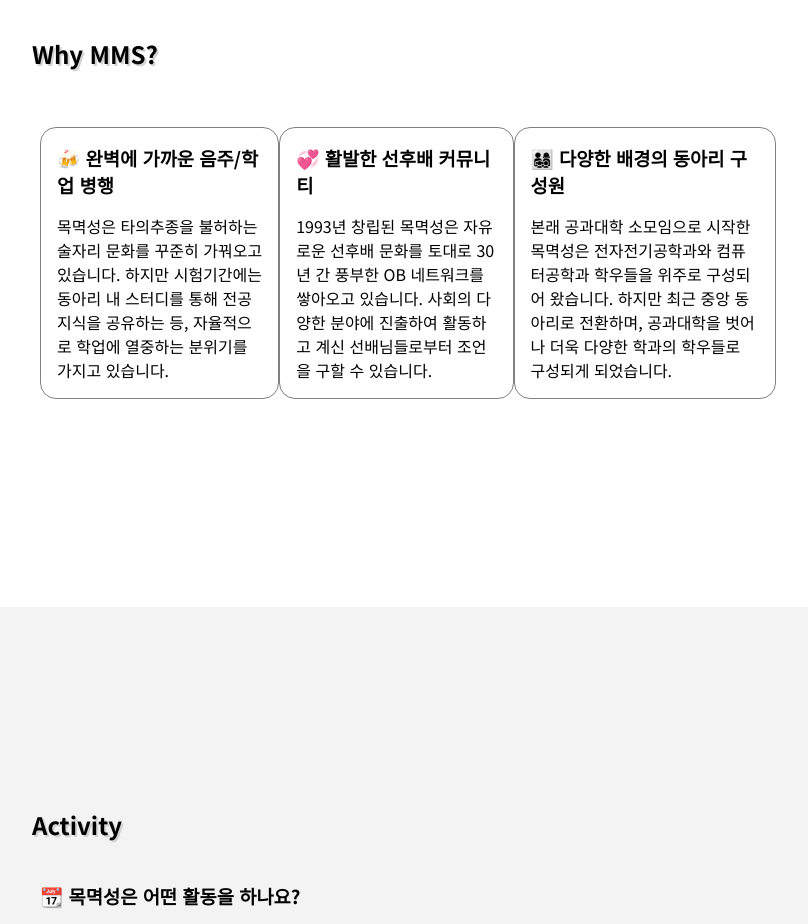
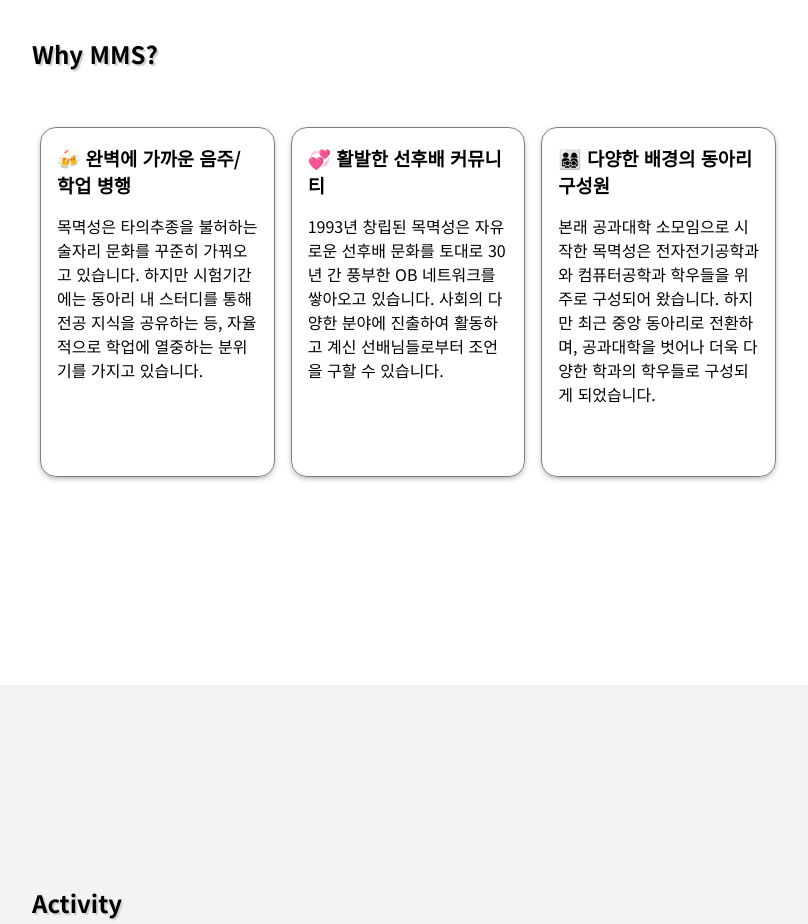
Before and after one commit to tom9744/MMS-Recruit, a Nuxt app: page / in a window 1280 px wide. Shown: the part 2360-3284 px from the top of the page, without its empty margins (232-1040 px from the left). Built offline with nearby package versions, Linux system fonts and the light colour scheme.

Commit message:
feat: #1 Card 컴포넌트 수정, AdvantageList 컴포넌트 분리

```diff
--- a/components/Card/Card.vue
+++ b/components/Card/Card.vue
@@ -1,5 +1,5 @@
 <template>
-  <div class="card">
+  <div class="card" :class="isIntersecting ? 'card__visible' : ''">
     <div class="card--header">
       <slot name="header" />
     </div>
@@ -7,26 +7,69 @@
     <div class="card--main">
       <slot name="main" />
     </div>
-
-    <div class="card--footer">
-      <slot name="footer" />
-    </div>
   </div>
 </template>
 
 <script>
-export default {}
+export default {
+  data() {
+    return {
+      observer: null,
+      observerOption: {
+        threshold: 0.25,
+      },
+      isIntersecting: null,
+    }
+  },
+
+  mounted() {
+    this.observer = new IntersectionObserver(([entry]) => {
+      this.isIntersecting = entry.isIntersecting
+    }, this.observerOption)
+
+    this.observer.observe(this.$el)
+  },
+
+  destroyed() {
+    this.observer.disconnect()
+  },
+}
 </script>
 
 <style lang="scss" scoped>
 .card {
+  height: 100%;
+  width: 100%;
+
   padding: 1rem;
 
   border: 1px solid gray;
   border-radius: 16px;
 
+  box-shadow: 0px 2px 6px -2px gray;
+
+  opacity: 0;
+
   &--header {
     margin-bottom: 1rem;
   }
+
+  &__visible {
+    opacity: 1;
+
+    animation: popIn 0.5s ease;
+  }
+}
+
+@keyframes popIn {
+  0% {
+    transform: scale(0);
+  }
+  75% {
+    transform: scale(1.05);
+  }
+  100% {
+    transform: scale(1);
+  }
 }
 </style>
--- /dev/null
+++ b/components/Introduction/Advantage/AdvantageList.vue
@@ -0,0 +1,62 @@
+<template>
+  <ul class="advantage-list">
+    <li
+      v-for="(advantage, idx) of advantages"
+      :key="idx"
+      class="advantage-list--item"
+    >
+      <Card>
+        <template #header>
+          <h3>{{ advantage.subject }}</h3>
+        </template>
+
+        <template #main>
+          <p>{{ advantage.description }}</p>
+        </template>
+      </Card>
+    </li>
+  </ul>
+</template>
+
+<script>
+import Card from '~/components/Card/Card'
+
+export default {
+  components: {
+    Card,
+  },
+
+  props: {
+    advantages: {
+      type: Array,
+      required: true,
+    },
+  },
+}
+</script>
+
+<style lang="scss" scoped>
+.advantage-list {
+  list-style: none;
+
+  display: flex;
+  align-items: center;
+  justify-content: center;
+  flex-wrap: wrap;
+
+  gap: 16px;
+}
+
+@media screen and (min-width: 1080px) {
+  .advantage-list {
+    align-items: baseline;
+    flex-wrap: nowrap;
+
+    &--item {
+      flex: 1;
+
+      height: 350px;
+    }
+  }
+}
+</style>
--- a/pages/index.vue
+++ b/pages/index.vue
@@ -32,57 +32,7 @@
       <Content>
         <template #title>Why MMS?</template>
 
-        <ul class="content--list advantage">
-          <li class="content--list-item">
-            <Card>
-              <template #header>
-                <h3>🍻 완벽에 가까운 음주/학업 병행</h3>
-              </template>
-
-              <template #main>
-                <p>
-                  목멱성은 타의추종을 불허하는 술자리 문화를 꾸준히 가꿔오고
-                  있습니다. 하지만 시험기간에는 동아리 내 스터디를 통해 전공
-                  지식을 공유하는 등, 자율적으로 학업에 열중하는 분위기를 가지고
-                  있습니다.
-                </p>
-              </template>
-            </Card>
-          </li>
-
-          <li class="content--list-item">
-            <Card>
-              <template #header>
-                <h3>💞 활발한 선후배 커뮤니티</h3>
-              </template>
-
-              <template #main>
-                <p>
-                  1993년 창립된 목멱성은 자유로운 선후배 문화를 토대로 30년 간
-                  풍부한 OB 네트워크를 쌓아오고 있습니다. 사회의 다양한 분야에
-                  진출하여 활동하고 계신 선배님들로부터 조언을 구할 수 있습니다.
-                </p>
-              </template>
-            </Card>
-          </li>
-
-          <li class="content--list-item">
-            <Card>
-              <template #header>
-                <h3>👨‍👩‍👧‍👦 다양한 배경의 동아리 구성원</h3>
-              </template>
-
-              <template #main>
-                <p>
-                  본래 공과대학 소모임으로 시작한 목멱성은 전자전기공학과와
-                  컴퓨터공학과 학우들을 위주로 구성되어 왔습니다. 하지만 최근
-                  중앙 동아리로 전환하며, 공과대학을 벗어나 더욱 다양한 학과의
-                  학우들로 구성되게 되었습니다.
-                </p>
-              </template>
-            </Card>
-          </li>
-        </ul>
+        <AdvantageList :advantages="advantages" />
       </Content>
     </MainSection>
 
@@ -201,7 +151,7 @@ import Carousel from '~/components/Carousel/Carousel'
 import MainSection from '~/components/Introduction/MainSection'
 import Content from '~/components/Introduction/Content'
 import InstrumentList from '~/components/Introduction/Instrument/InstrumentList'
-import Card from '~/components/Card/Card'
+import AdvantageList from '~/components/Introduction/Advantage/AdvantageList'
 
 export default {
   components: {
@@ -209,12 +159,30 @@ export default {
     MainSection,
     Content,
     InstrumentList,
-    Card,
+    AdvantageList,
   },
 
   data() {
     return {
       instruments: ['기타', '베이스', '드럼', '키보드', '아이맥', '앰프'],
+
+      advantages: [
+        {
+          subject: '🍻 완벽에 가까운 음주/학업 병행',
+          description:
+            '목멱성은 타의추종을 불허하는 술자리 문화를 꾸준히 가꿔오고 있습니다. 하지만 시험기간에는 동아리 내 스터디를 통해 전공 지식을 공유하는 등, 자율적으로 학업에 열중하는 분위기를 가지고 있습니다.',
+        },
+        {
+          subject: '💞 활발한 선후배 커뮤니티',
+          description:
+            '1993년 창립된 목멱성은 자유로운 선후배 문화를 토대로 30년 간 풍부한 OB 네트워크를 쌓아오고 있습니다. 사회의 다양한 분야에 진출하여 활동하고 계신 선배님들로부터 조언을 구할 수 있습니다.',
+        },
+        {
+          subject: '👨‍👩‍👧‍👦 다양한 배경의 동아리 구성원',
+          description:
+            '본래 공과대학 소모임으로 시작한 목멱성은 전자전기공학과와 컴퓨터공학과 학우들을 위주로 구성되어 왔습니다. 하지만 최근 중앙 동아리로 전환하며, 공과대학을 벗어나 더욱 다양한 학과의 학우들로 구성되게 되었습니다.',
+        },
+      ],
     }
   },
 }
@@ -241,24 +209,6 @@ export default {
     background-color: white;
 
     border-radius: 50%;
-  }
-}
-
-.advantage {
-  &--card {
-    display: flex;
-    flex-direction: column;
-    align-items: center;
-    justify-content: center;
-
-    padding: 10%;
-  }
-
-  &--title {
-    margin-bottom: 1rem;
-  }
-
-  &--paragraph {
   }
 }
 
@@ -297,16 +247,6 @@ export default {
 }
 
 @media screen and (min-width: 780px) {
-  .advantage {
-    flex-wrap: nowrap;
-
-    align-items: baseline;
-
-    &--card {
-      padding: 2.5%;
-    }
-  }
-
   .contact {
     &--icon {
       height: 85px;
```
